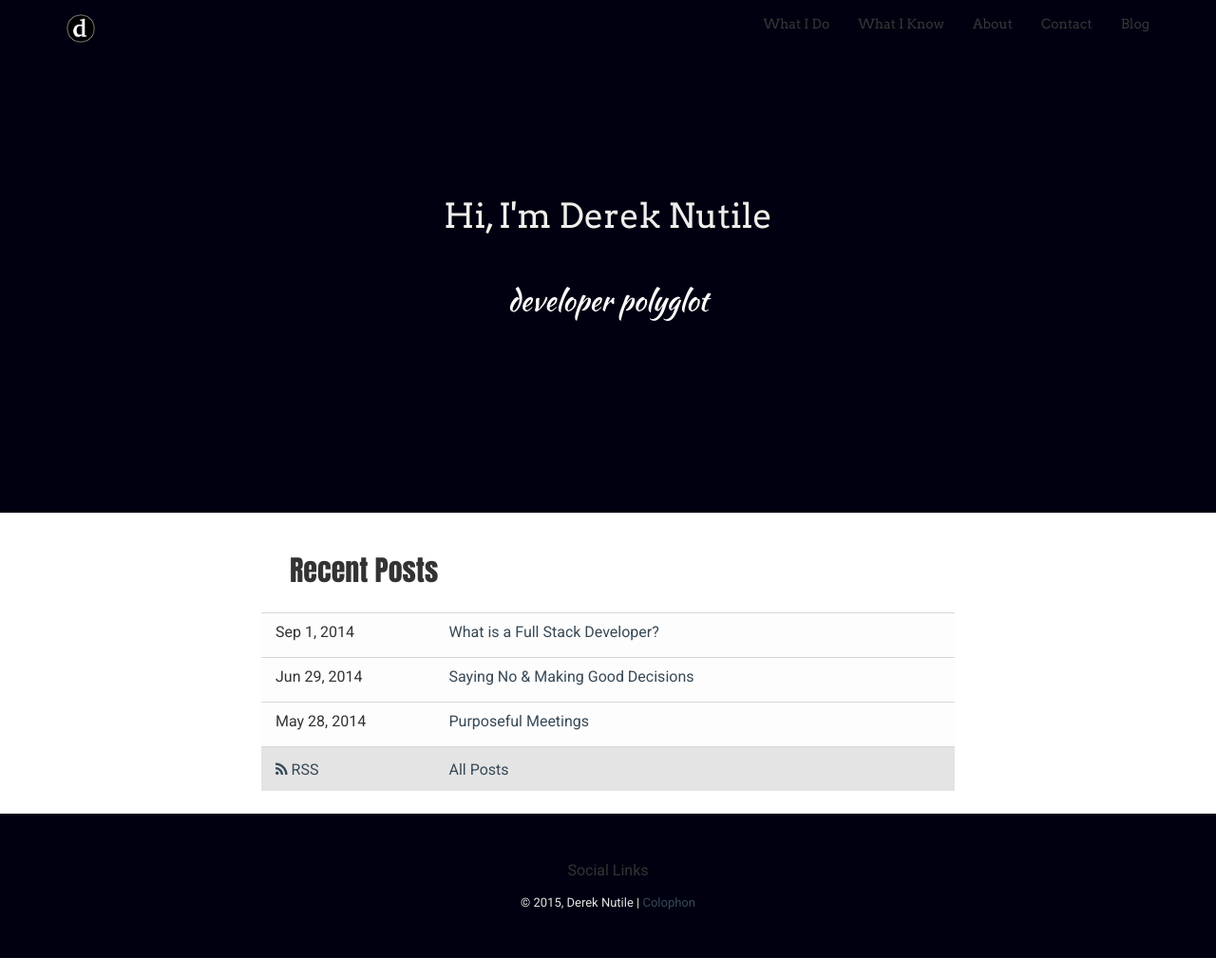
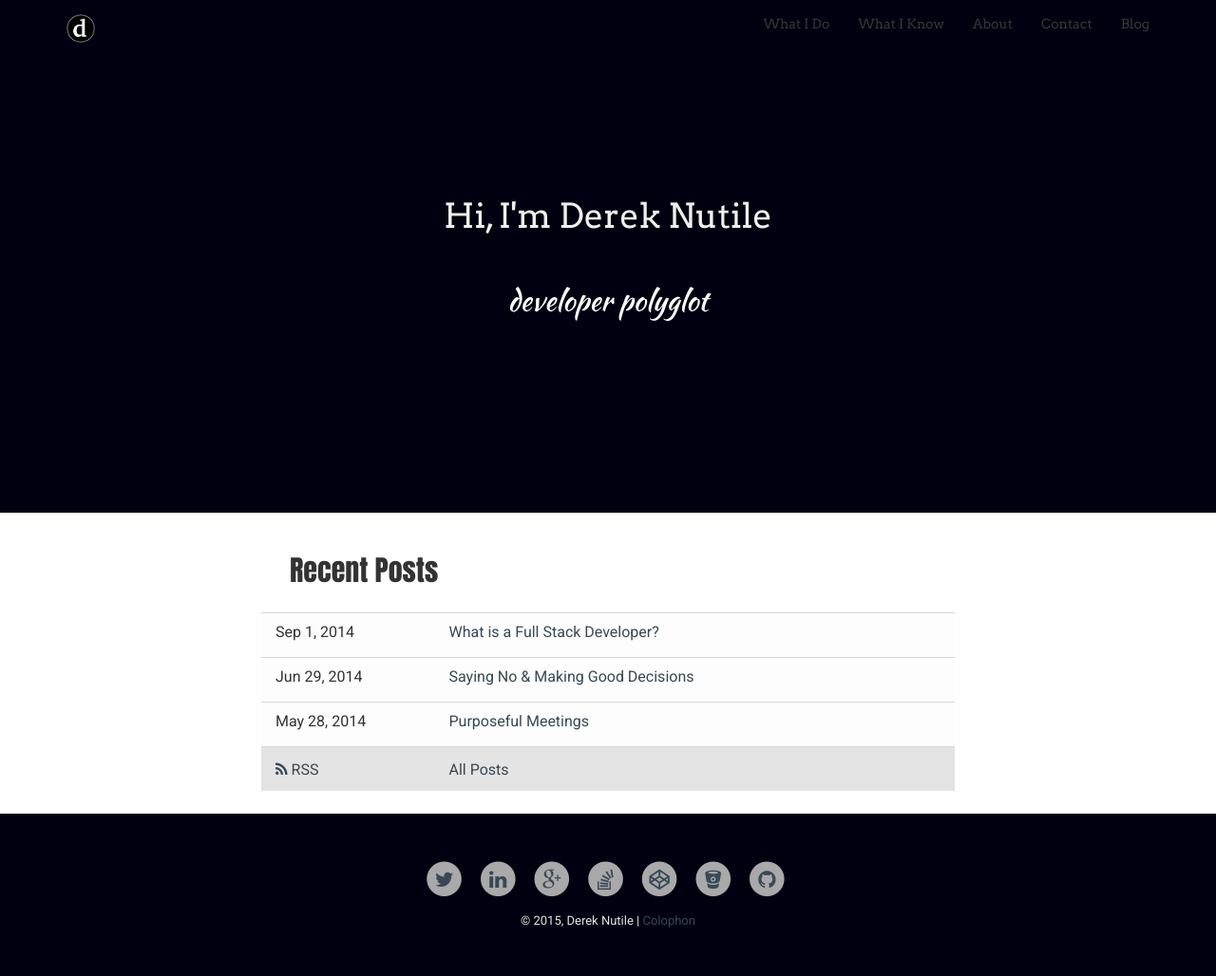
Before and after one commit to dereknutile/dereknutile.github.io, a Jekyll site: the page built from index.html, in a window 1280 px wide and 1028 px high. Shown: the whole window at 95% size. Built offline with Jekyll 4.4.1, drawn with Linux system fonts in a browser that asks for light colours.

Commit message:
Adds social links to footer.

```diff
--- a/_includes/common/footer.html
+++ b/_includes/common/footer.html
@@ -1,7 +1,7 @@
 <footer class="site-footer">
 <div class="container text-center">
 <div class="row">
-  <p class="social">Social Links</p>
+  {% include common/social.html %}
 </div><!-- /.row -->
 <div class="row">
   <p class="copyright">&copy; 2015, {{ site.title }} | <a href="/colophon/">Colophon</a></p>
--- /dev/null
+++ b/_includes/common/social.html
@@ -0,0 +1,19 @@
+
+{% if site.data.social %}
+<ul class="list-unstyled list-inline social-icons">
+
+{% for socialLink in site.data.social %}
+  {% if socialLink.icon %}
+    <li>
+      <a href="{{ socialLink.url }}" target="_blank">
+        <span class="fa-stack fa-lg">
+        <i class="fa fa-circle fa-inverse fa-stack-2x"></i>
+        <i class="{{ socialLink.icon }} fa-stack" title="{{ socialLink.title }}"></i>
+        </span>
+      </a>
+    </li>
+  {% endif %}
+{% endfor %}
+
+</ul>
+{% endif %}
--- a/assets/css/main.scss
+++ b/assets/css/main.scss
@@ -458,3 +458,7 @@
   border-top: 1px solid darken( $colorLight, 15% );
   background-color: darken( $colorLight, 10% );
 }
+
+.fa-inverse {
+  color: darken( $colorLight, 33% );
+}
```
